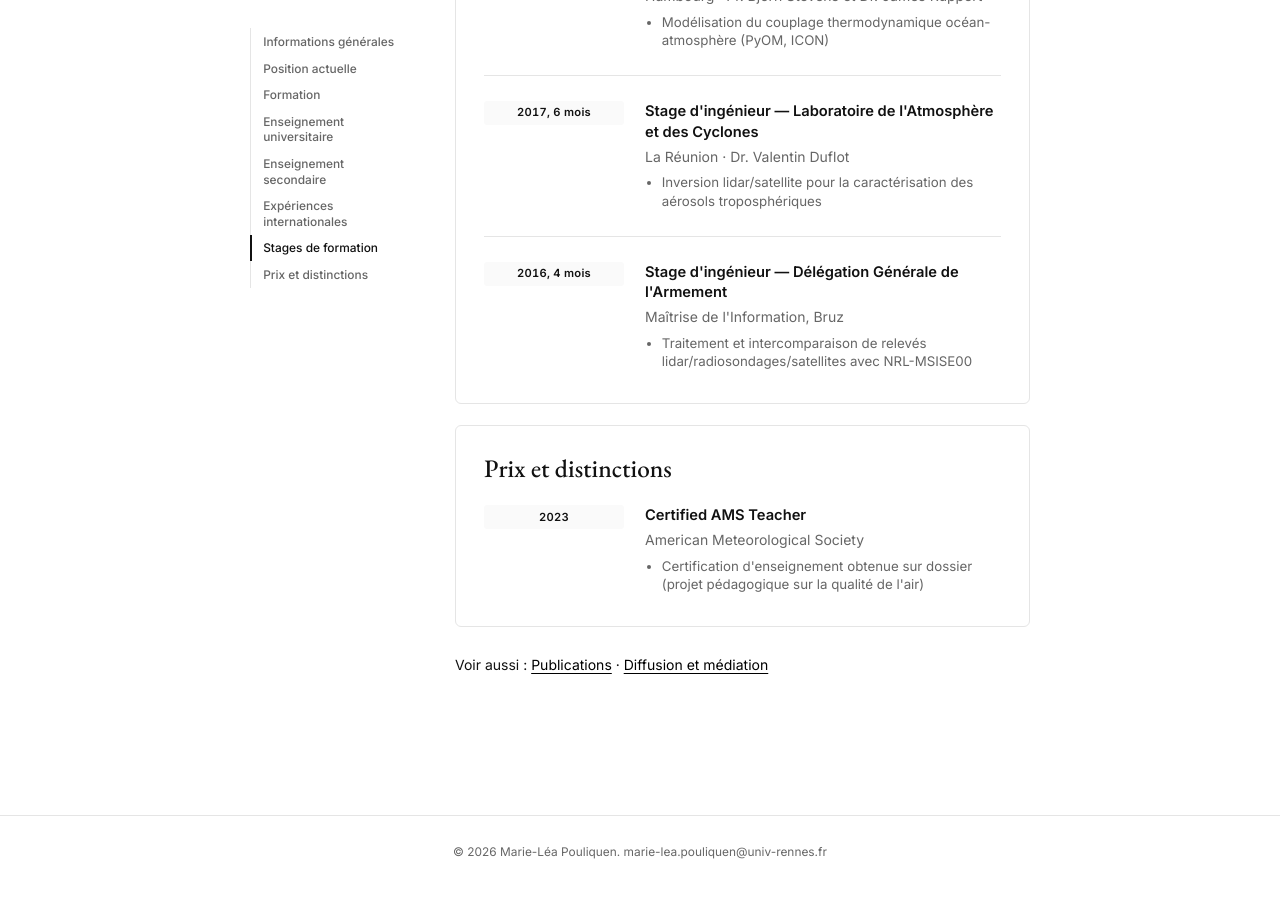
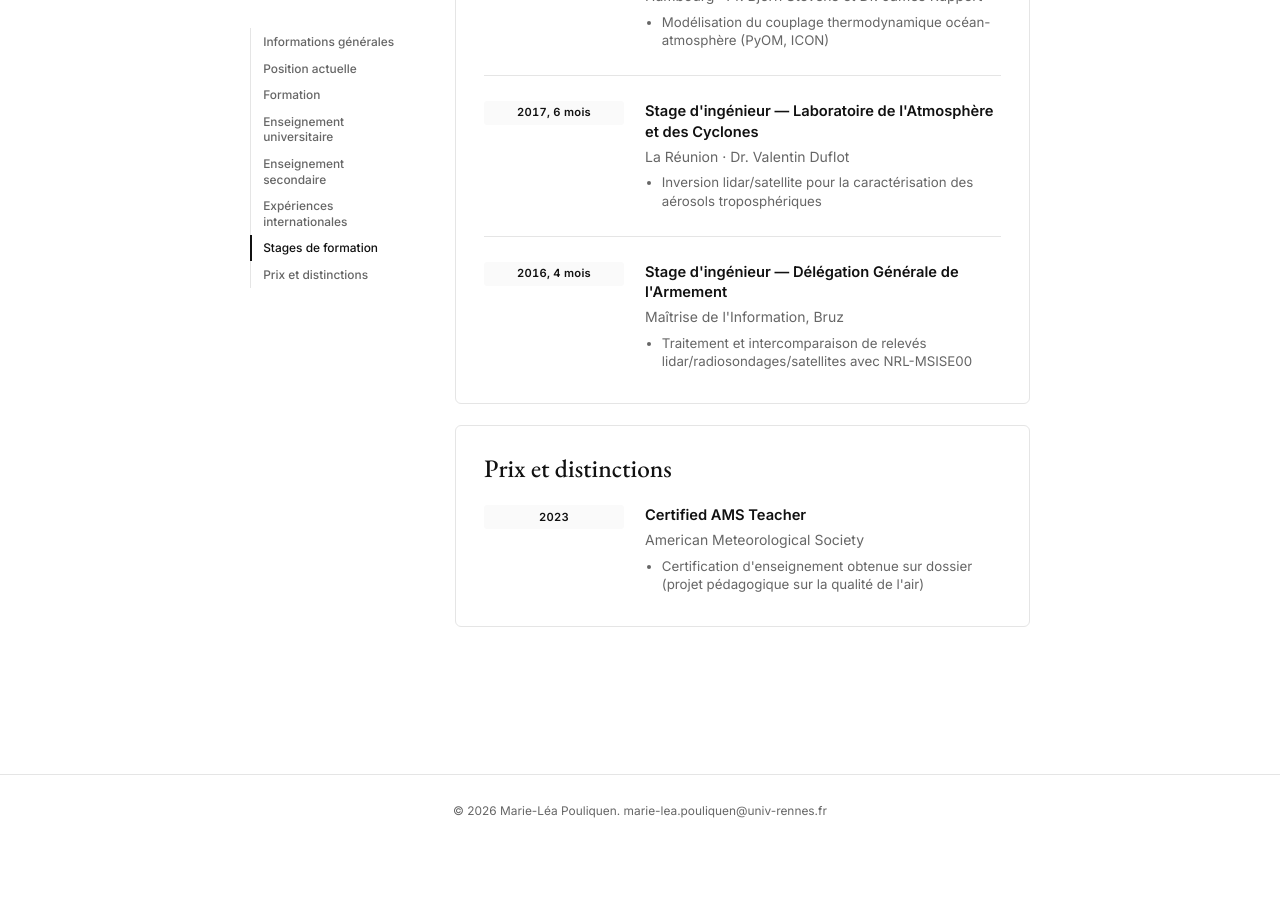
Before and after one commit to marieleapouliquen/marieleapouliquen.github.io, a Jekyll site: the page built from _pages/cv.md, in a window 1280 px wide and 900 px high, scrolled down 2758 px. Built offline with Jekyll 4.4.1, drawn with Linux system fonts in a browser that asks for light colours; after the commit the page ends 3618 px from its top, so only the background shows below that.

Commit message:
Update cv.md

```diff
--- a/_pages/cv.md
+++ b/_pages/cv.md
@@ -210,8 +210,6 @@ body_class: page-cv
 </div>
 </section>
 
-<p style="margin-top: 2rem;">Voir aussi : <a href="{{ '/publications/' | relative_url }}">Publications</a> · <a href="{{ '/diffusion/' | relative_url }}">Diffusion et médiation</a></p>
-
 </div>
 </div>
 
```
